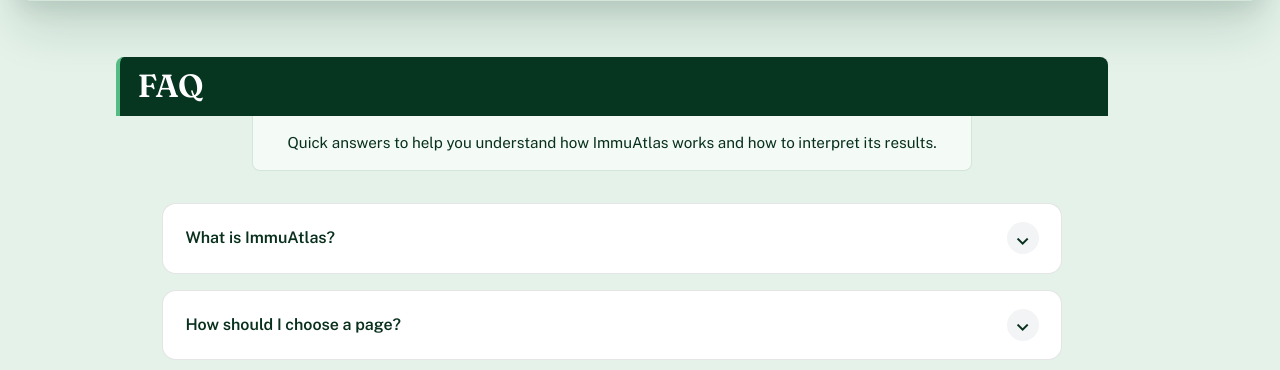
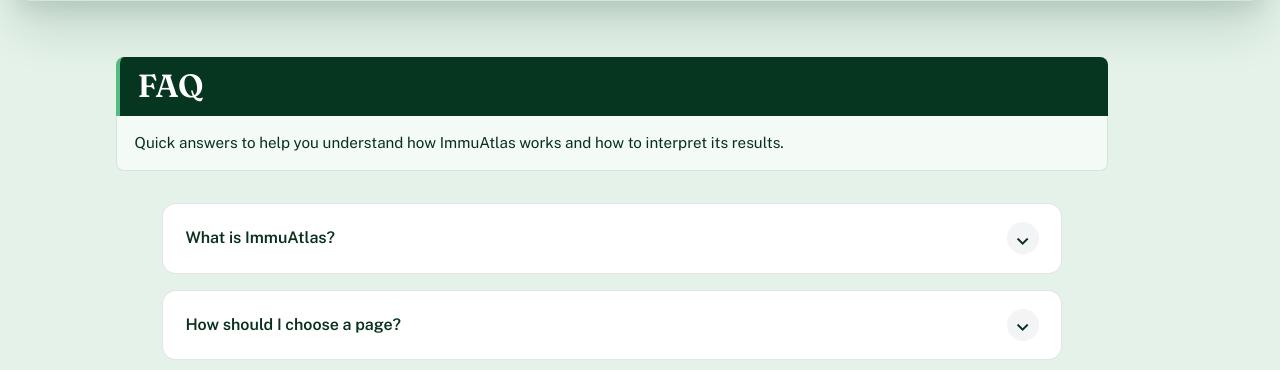
Before and after one commit to trannhatduy101-del/ImmuAtlas, a Flask app: page /mission in a window 1280 px wide. Shown: the part 2423-2793 px from the top of the page. Run offline with Flask 3, Linux system fonts and the light colour scheme; data comes from the database, SQL or seed files in the repository.

Commit message:
Update style.css

```diff
--- a/src/static/css/style.css
+++ b/src/static/css/style.css
@@ -1776,9 +1776,10 @@ td.num, th.num { text-align: right; font-variant-numeric: tabular-nums; }
 }
 
 .faq-section .section-intro {
-  max-width: 720px;
-  margin: 0 auto 2rem;
-  text-align: center;
+  width: 100%;
+  max-width: 1100px;
+  margin: 0 0 2rem;
+  text-align: left;
 }
 
 .faq-list {
```
